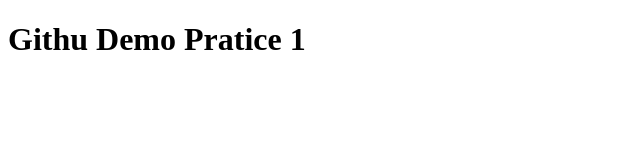
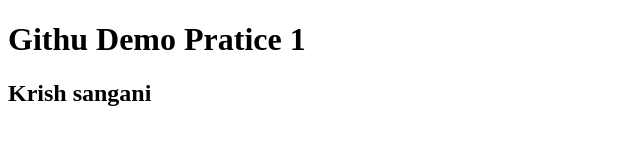
Before and after one commit to KrishSangani122/Check, a plain HTML site: page index.html in a window 1280 px wide. Shown: the whole page, without its empty margins (0-640 px from the left). Drawn offline with Linux system fonts and the light colour scheme.

Commit message:
Update index.html
version2

```diff
--- a/index.html
+++ b/index.html
@@ -7,5 +7,6 @@
 </head>
 <body>
     <h1>Githu Demo Pratice 1</h1>
+    <h2>Krish sangani</h2>
 </body>
 </html>
```
